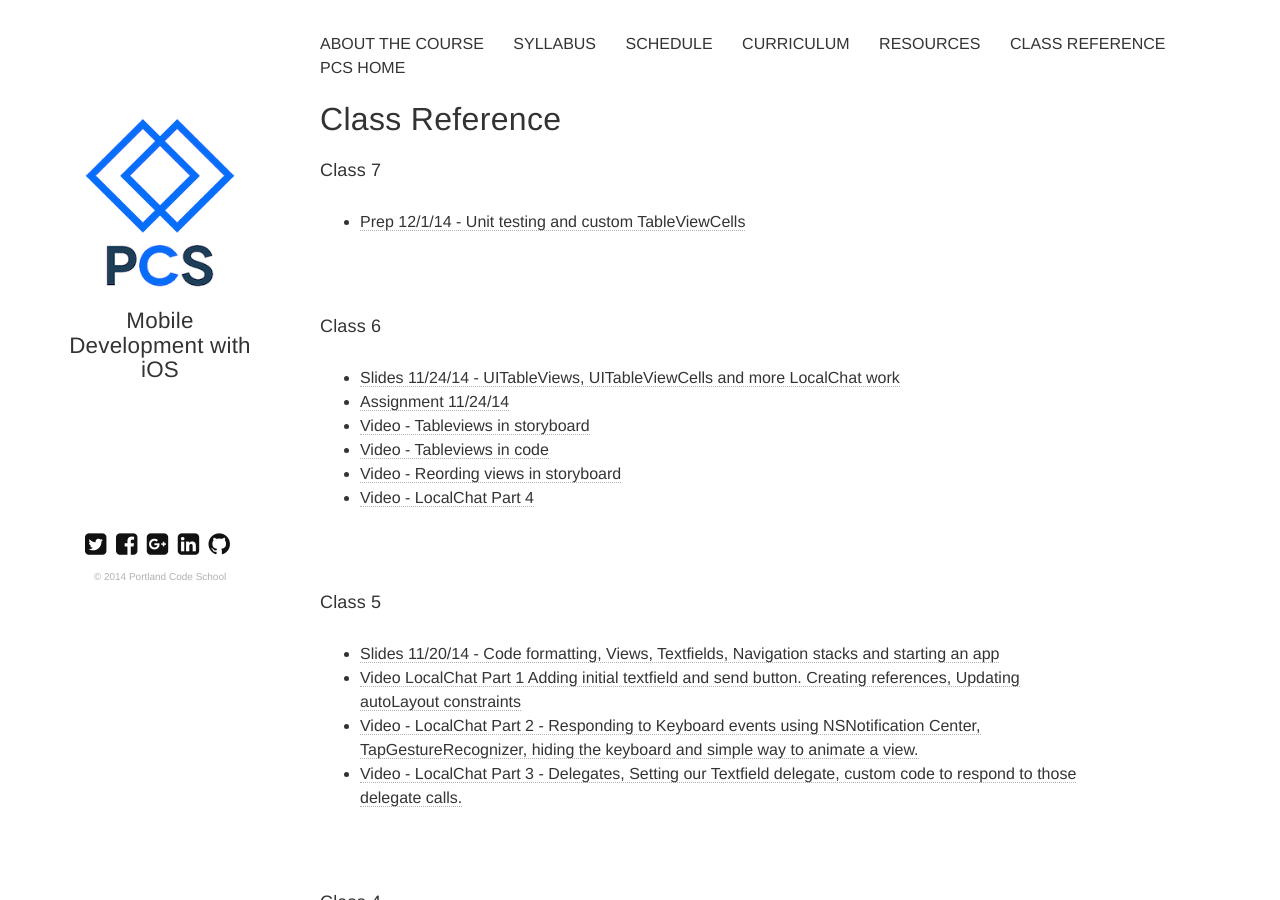
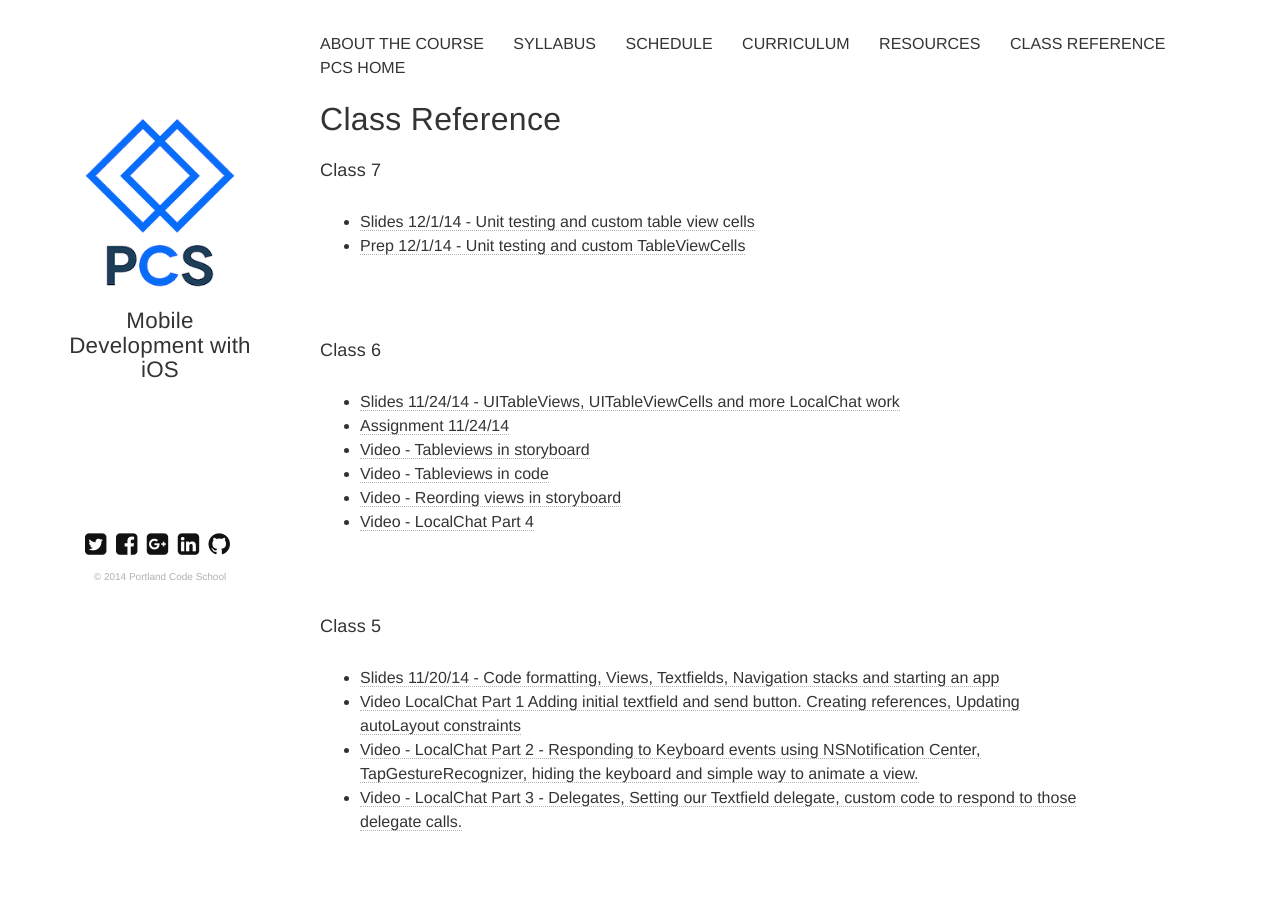
Before and after one commit to portlandcodeschool/ios, a Jekyll site: the page built from reference.md, in a window 1280 px wide and 900 px high. Built offline with Jekyll 4.4.1, drawn with Linux system fonts in a browser that asks for light colours; nearby versions of some CDN libraries.

Commit message:
Update reference.md

```diff
--- a/reference.md
+++ b/reference.md
@@ -6,6 +6,7 @@ tagline: Mobile Development with iOS
 tags: [reference]
 ---
 ####Class 7
+* [Slides 12/1/14 - Unit testing and custom table view cells](https://docs.google.com/presentation/d/15AayvaGgGFiCDx4wjBjYkBkSKVEWy1mAryny25Rrnxs/edit?usp=sharing)
 * [Prep 12/1/14 - Unit testing and custom TableViewCells](https://docs.google.com/presentation/d/186-RjOPWLSo3OhnLs6XG3qEyWydA75wIwWXVE3fZ4zk/edit?usp=sharing)
 
 ####Class 6
```
